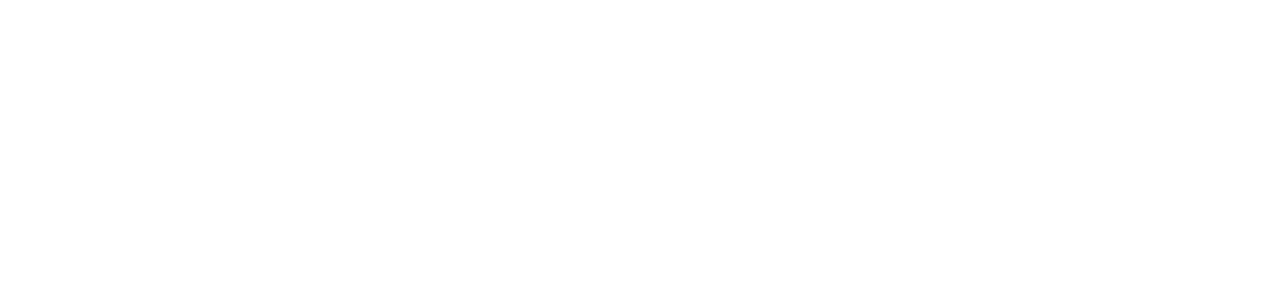
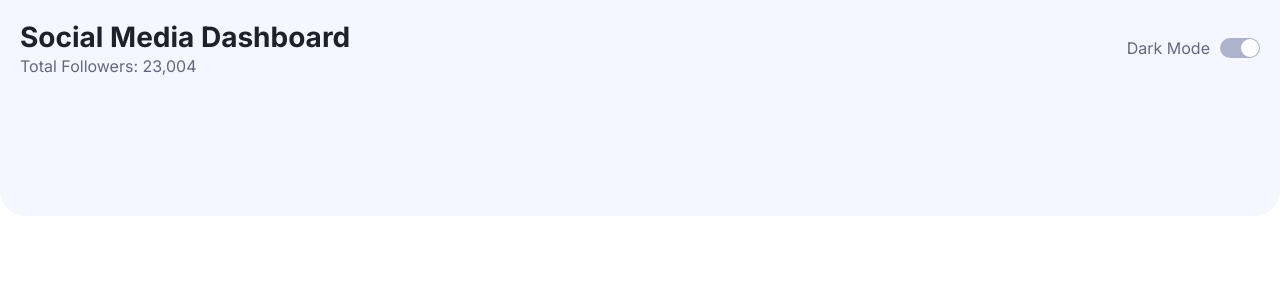
Before and after one commit to caduxl007/social-media, a React (Create React App) app: page / in a window 1280 px wide. Shown: the top 300 px of the page. Built offline with nearby package versions, Linux system fonts and the light colour scheme.

Commit message:
create header and create button switch

```diff
--- a/package.json
+++ b/package.json
@@ -13,6 +13,7 @@
     "react": "^17.0.2",
     "react-dom": "^17.0.2",
     "react-scripts": "5.0.0",
+    "react-switch": "^6.0.0",
     "styled-components": "^5.3.3",
     "typescript": "^4.4.2",
     "web-vitals": "^2.1.0"
--- a/public/index.html
+++ b/public/index.html
@@ -8,6 +8,9 @@
       name="description"
       content="Web site created using create-react-app"
     />
+    <link rel="preconnect" href="https://fonts.googleapis.com">
+    <link rel="preconnect" href="https://fonts.gstatic.com" crossorigin>
+    <link href="https://fonts.googleapis.com/css2?family=Inter:wght@400;700&display=swap" rel="stylesheet">
     <title>React App</title>
   </head>
   <body>
--- a/src/App.tsx
+++ b/src/App.tsx
@@ -1,9 +1,11 @@
+import { Home } from "pages/Home";
 import AppProvider from "./hooks";
 import GlobalStlyles from "./styles/global";
 
 function App() {
   return (
     <AppProvider>
+      <Home />
       <GlobalStlyles />
     </AppProvider>
   );
--- /dev/null
+++ b/src/components/Header/SwitchButtonTheme/index.tsx
@@ -0,0 +1,17 @@
+import { useTheme } from 'hooks/useTheme';
+import Switch from 'react-switch';
+
+export function SwitchButtonTheme() {
+  const { toggleTheme, theme } = useTheme();
+
+  return (
+    <Switch
+      width={40}
+      height={20}
+      checkedIcon={false}
+      uncheckedIcon={false}
+      checked={theme.title === 'light'}
+      onChange={toggleTheme}
+    />
+  );
+}
--- /dev/null
+++ b/src/components/Header/index.tsx
@@ -0,0 +1,21 @@
+import * as S from './styles';
+import { SwitchButtonTheme } from './SwitchButtonTheme';
+
+export function Header() {
+
+  return (
+    <S.Container>
+      <S.ContentHeader>
+        <div>
+          <h2>Social Media Dashboard</h2>
+          <p>Total Followers: 23,004</p>
+        </div>
+
+        <div>
+          <p>Dark Mode</p>
+          <SwitchButtonTheme />
+        </div>
+      </S.ContentHeader>
+    </S.Container>
+  );
+}
--- /dev/null
+++ b/src/components/Header/styles.ts
@@ -0,0 +1,51 @@
+import styled from 'styled-components';
+
+export const Container = styled.header`
+  background: ${({ theme }) => theme.colors.blue_top_background};
+  border-bottom-left-radius: 25px;
+  border-bottom-right-radius: 25px;
+`;
+
+export const ContentHeader = styled.div`
+  margin: 0 auto;
+  max-width: ${({ theme }) => theme.widths.max_width};
+
+  align-items: center;
+  color: ${({ theme }) => theme.colors.text};
+  display: flex;
+  flex-wrap: wrap;
+  gap: 4rem;
+  justify-content: space-between;
+  padding: 2rem 2rem 14rem 2rem;
+
+  h2 {
+    font-size: 2.8rem;
+    margin-bottom: 2px;
+  }
+
+  p {
+    color: ${({ theme }) => theme.colors.blue_text};
+    font-size: 1.6rem;
+  }
+
+  div:nth-of-type(2) {
+    align-items: center;
+    display: flex;
+    gap: 1rem;
+    justify-content: space-between;
+
+    .react-switch-bg {
+      background: ${({ theme }) => theme.colors.toggle} !important;
+    }
+
+    .react-switch-handle {
+      background: ${({ theme }) => theme.colors.background} !important;
+    }
+
+    @media (max-width: 375px) {
+      border-top: 0.2px solid ${({ theme }) => theme.colors.blue_text};
+      flex: 1;
+      padding-top: 2rem;
+    }
+  }
+`;
--- /dev/null
+++ b/src/components/index.ts
@@ -0,0 +1 @@
+export { Header } from './Header';
--- /dev/null
+++ b/src/pages/Home/index.tsx
@@ -0,0 +1,10 @@
+import { Header } from 'components';
+import * as S from './styles';
+
+export function Home() {
+  return(
+    <S.Container>
+      <Header />
+    </S.Container>
+  )
+}
--- /dev/null
+++ b/src/pages/Home/styles.ts
@@ -0,0 +1,3 @@
+import styled from 'styled-components';
+
+export const Container = styled.div``
--- a/src/styles/themes/dark.ts
+++ b/src/styles/themes/dark.ts
@@ -11,7 +11,7 @@ export default {
     blue_card: 'hsl(228, 28%, 20%)',
     blue_text: 'hsl(228, 34%, 66%)',
     text: 'hsl(0, 0%, 100%)',
-    toggle: 'linear gradient hsl(210, 78%, 56%) to hsl(146, 68%, 55%)',
+    toggle: 'linear-gradient(#378EE6, #3EDA81)',
   },
   widths,
 };
```
Also changed, not shown: 1 other file (tests, documents, lock files or other folders).
